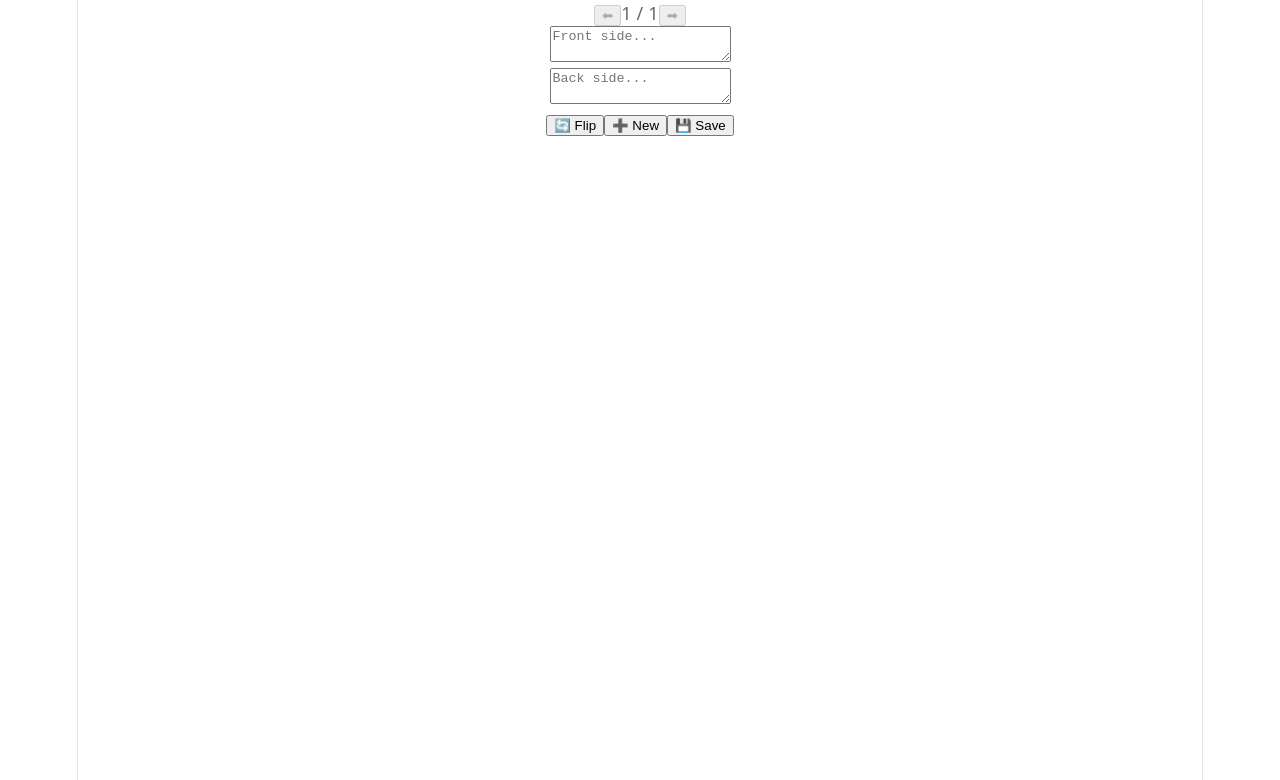
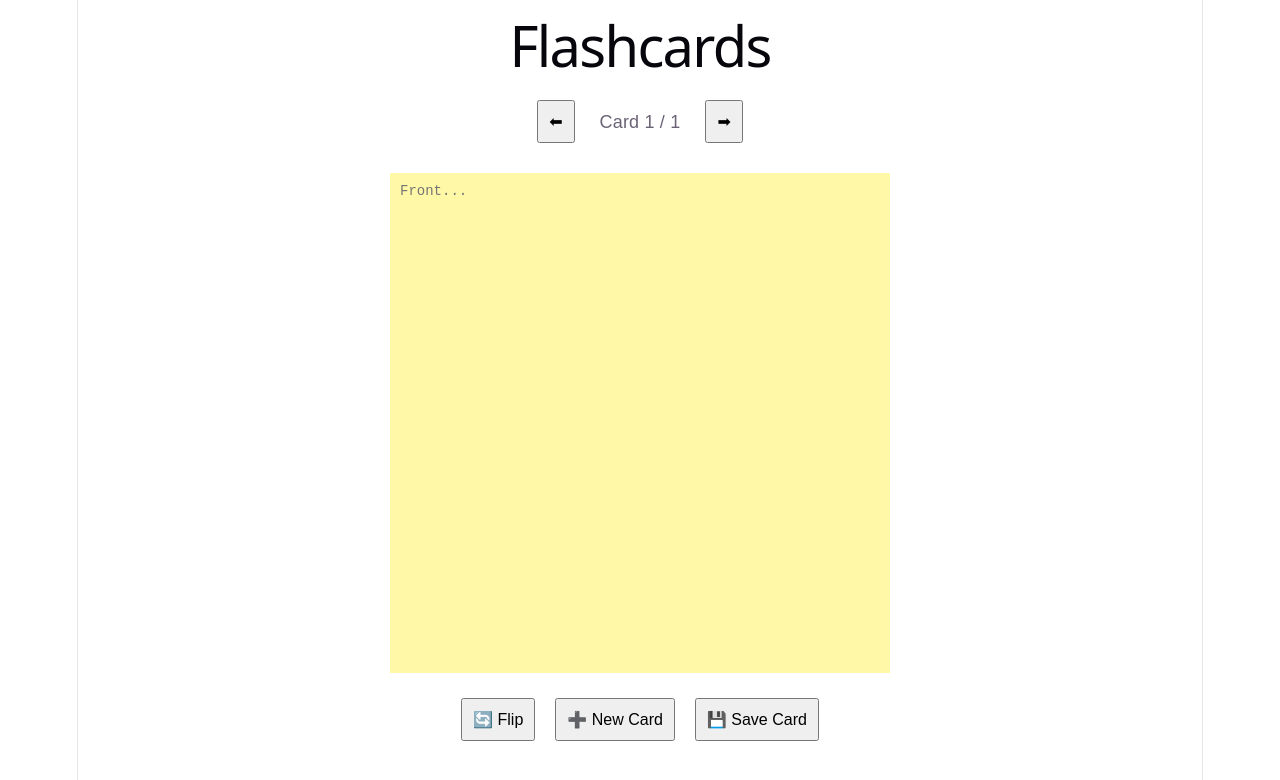
Before and after one commit to MichaelGalloway404/NoteCards, a React (Vite) app: page / in a window 1280 px wide. Shown: the top 780 px of the page. Built offline with nearby package versions, Linux system fonts and the light colour scheme; no server answers.

Commit message:
wow lol gemini 50x worse

```diff
--- a/src/App.jsx
+++ b/src/App.jsx
@@ -1,96 +1,142 @@
-import { useState, useEffect, useMemo } from "react";
+import { useState, useEffect } from "react";
+import "./App.css";
 
-export default function App() {
+function App() {
   const [cards, setCards] = useState([]);
   const [currentIndex, setCurrentIndex] = useState(0);
-  const [isFlipped, setIsFlipped] = useState(false);
-  const [loading, setLoading] = useState(true);
 
-  // 1. Fetching logic
+  // Load cards from API
   useEffect(() => {
-    fetch("/api/getCards")
-      .then((res) => res.json())
-      .then((data) => {
-        setCards(data.length ? data : [{ front: "", back: "" }]);
-      })
-      .catch(() => setCards([{ front: "", back: "" }]))
-      .finally(() => setLoading(false));
+    async function loadCards() {
+      try {
+        const res = await fetch("/api/getCards");
+        if (!res.ok) throw new Error("Failed to fetch cards");
+        const data = await res.json();
+        setCards(data.length > 0 ? data : [{ front: "", back: "", flipped: false }]);
+        setCurrentIndex(0);
+      } catch (err) {
+        console.error("Failed to load cards:", err);
+        setCards([{ front: "", back: "", flipped: false }]);
+        setCurrentIndex(0);
+      }
+    }
+    loadCards();
   }, []);
 
-  // Current card helper
-  const currentCard = cards[currentIndex];
-
-  // 2. Optimized Handlers
-  const handleUpdate = (side, value) => {
-    const updated = [...cards];
-    updated[currentIndex] = { ...updated[currentIndex], [side]: value };
-    setCards(updated);
+  const updateCard = (side, value) => {
+    if (!cards[currentIndex]) return;
+    const newCards = [...cards];
+    newCards[currentIndex][side] = value;
+    setCards(newCards);
   };
 
-  const handleSave = async () => {
-    const { id, front, back } = currentCard;
-    const endpoint = id ? "/api/updateCard" : "/api/addCard";
+  const flipCard = () => {
+    if (!cards[currentIndex]) return;
+    const newCards = [...cards];
+    newCards[currentIndex].flipped = !newCards[currentIndex].flipped;
+    setCards(newCards);
+  };
+
+  // --- New card locally ---
+  const newCard = () => {
+    const newCards = [...cards, { front: "", back: "", flipped: false }];
+    setCards(newCards);
+    setCurrentIndex(newCards.length - 1);
+  };
+
+  // --- Save current card to DB (add or update) ---
+  const saveCard = async () => {
+    const card = cards[currentIndex];
+    if (!card) return;
 
     try {
-      const res = await fetch(endpoint, {
+      let savedCard;
+
+      if (card.id) {
+        // Existing card → update
+        const res = await fetch("/api/updateCard", {
           method: "POST",
           headers: { "Content-Type": "application/json" },
-        body: JSON.stringify({ id, front, back }),
+          body: JSON.stringify({
+            id: card.id,
+            front: card.front,
+            back: card.back,
+          }),
         });
-      const saved = await res.json();
+        savedCard = await res.json();
+      } else {
+        // New card → add
+        const res = await fetch("/api/addCard", {
+          method: "POST",
+          headers: { "Content-Type": "application/json" },
+          body: JSON.stringify({
+            front: card.front,
+            back: card.back,
+          }),
+        });
+        savedCard = await res.json();
+      }
 
-      const updated = [...cards];
-      updated[currentIndex] = saved; // Sync with DB ID
-      setCards(updated);
-      alert("Saved!");
+      // Update state with DB card
+      const newCards = [...cards];
+      newCards[currentIndex] = { ...savedCard, flipped: card.flipped };
+      setCards(newCards);
     } catch (err) {
-      console.error("Save failed", err);
+      console.error("Failed to save card:", err);
     }
   };
 
-  const changeCard = (dir) => {
-    setIsFlipped(false); // Reset flip when moving
-    setCurrentIndex((prev) => Math.max(0, Math.min(cards.length - 1, prev + dir)));
+  const nextCard = () => {
+    if (currentIndex < cards.length - 1) setCurrentIndex(currentIndex + 1);
   };
 
-  if (loading) return <div className="loader">Loading...</div>;
+  const prevCard = () => {
+    if (currentIndex > 0) setCurrentIndex(currentIndex - 1);
+  };
+
+  if (!cards[currentIndex]) return <div>Loading...</div>;
+
+  const card = cards[currentIndex];
 
   return (
     <div className="container">
+      <h1>Flashcards</h1>
+
       <div className="nav">
-        <button disabled={currentIndex === 0} onClick={() => changeCard(-1)}>⬅</button>
-        <span>{currentIndex + 1} / {cards.length}</span>
-        <button disabled={currentIndex === cards.length - 1} onClick={() => changeCard(1)}>➡</button>
+        <button onClick={prevCard}>⬅</button>
+        <span>
+          Card {currentIndex + 1} / {cards.length}
+        </span>
+        <button onClick={nextCard}>➡</button>
       </div>
 
-      <div className={`card-wrapper ${isFlipped ? "is-flipped" : ""}`}>
-        {/* Front */}
+      <div className="card-wrapper">
+        <div className={`card ${card.flipped ? "flipped" : ""}`}>
           <div className="card-face front">
             <textarea
-            value={currentCard?.front || ""}
-            onChange={(e) => handleUpdate("front", e.target.value)}
-            placeholder="Front side..."
+              placeholder="Front..."
+              value={card.front}
+              onChange={(e) => updateCard("front", e.target.value)}
             />
           </div>
-        {/* Back */}
+
           <div className="card-face back">
             <textarea
-            value={currentCard?.back || ""}
-            onChange={(e) => handleUpdate("back", e.target.value)}
-            placeholder="Back side..."
+              placeholder="Back..."
+              value={card.back}
+              onChange={(e) => updateCard("back", e.target.value)}
             />
+          </div>
         </div>
       </div>
 
       <div className="controls">
-        <button onClick={() => setIsFlipped(!isFlipped)}>🔄 Flip</button>
-        <button onClick={() => {
-          setCards([...cards, { front: "", back: "" }]);
-          setCurrentIndex(cards.length);
-          setIsFlipped(false);
-        }}>➕ New</button>
-        <button onClick={handleSave} className="save-btn">💾 Save</button>
+        <button onClick={flipCard}>🔄 Flip</button>
+        <button onClick={newCard}>➕ New Card</button>
+        <button onClick={saveCard}>💾 Save Card</button>
       </div>
     </div>
   );
 }
+
+export default App;
```
Lines whose indentation alone changed are shown as unchanged.
